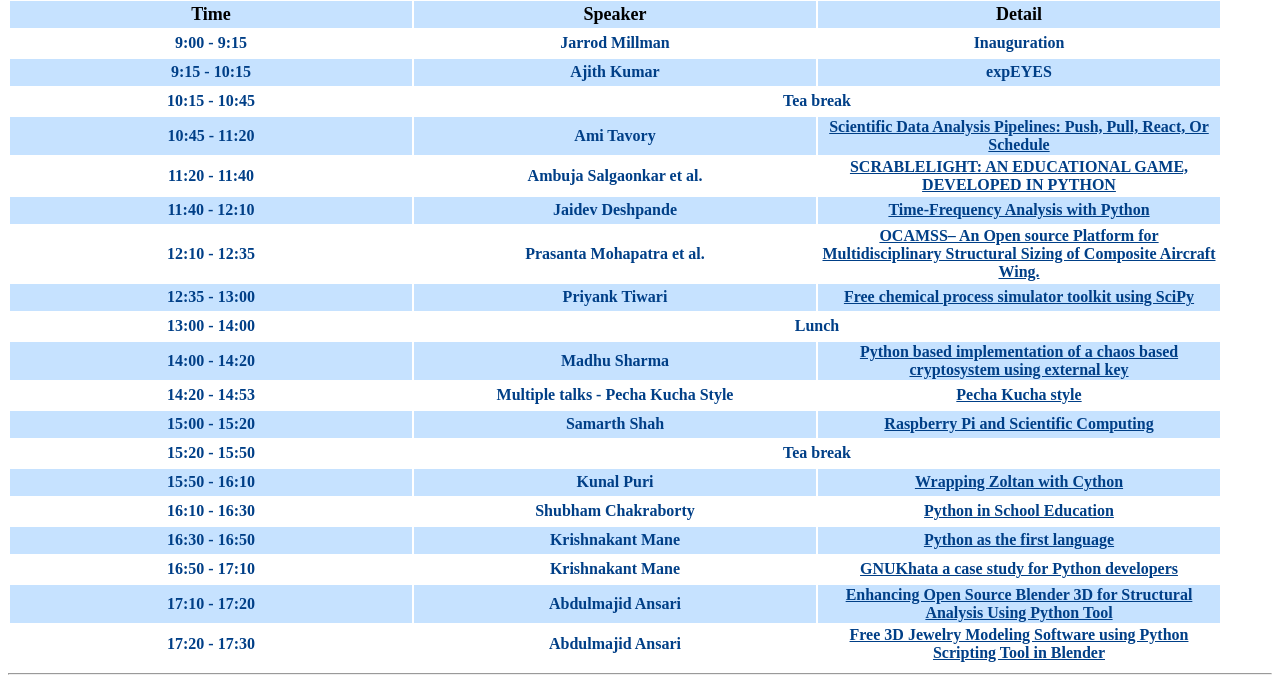
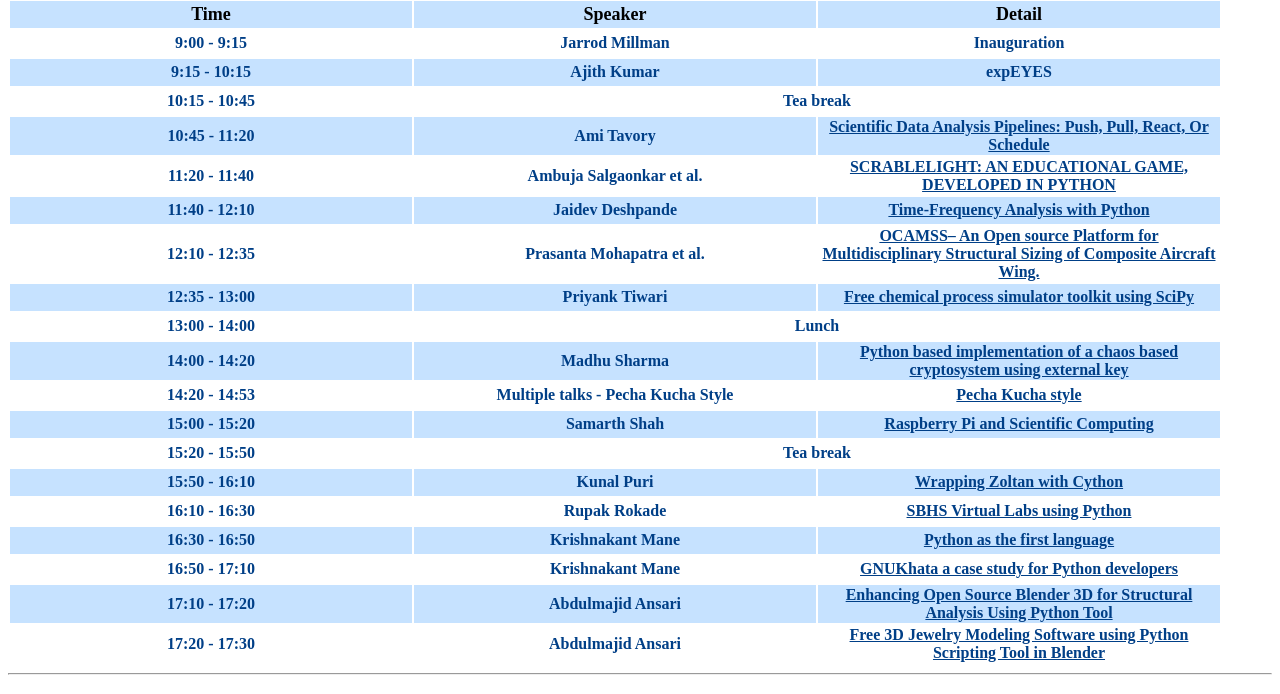
Before and after one commit to FOSSEE/scipywebsite, a Django app: template project/templates/talk/schedule.html in a window 1280 px wide. Shown: the part 1901-2595 px from the top of the page. Run offline with Django 3.2, Linux system fonts and the light colour scheme; the template is opened without the code that fills it, so the values that code supplies are empty.

Commit message:
Changes in the schedule

```diff
--- a/project/templates/talk/schedule.html
+++ b/project/templates/talk/schedule.html
@@ -134,7 +134,7 @@ a
     <tr>
     <td class=tdstyle>15:50 - 16:10 <td class=tdstyle>Kunal Puri <td class=tdstyle><a href=#3.13>Wrapping Zoltan with Cython</a>
     <tr>
-    <td class=tdstyle>16:10 - 16:30 <td class=tdstyle>Shubham Chakraborty <td class=tdstyle><a href=#3.14>Python in School Education</a>
+    <td class=tdstyle>16:10 - 16:30 <td class=tdstyle>Rupak Rokade <td class=tdstyle><a href=#3.14>SBHS Virtual Labs using Python</a>
     <tr>
     <td class=tdstyle>16:30 - 16:50 <td class=tdstyle>Krishnakant Mane <td class=tdstyle><a href=#3.15>Python as the first language</a>
     <tr>
@@ -317,11 +317,17 @@ where the particles/cells are free to move in the computational domain.
 
 </p>
 
-<h3 id="3.14">Shubham Chakraborty: Python in School Education</h3><a style="margin-left:570px;" href=#top>back to top</a>
+<h3 id="3.14">Rupak Rokade: SBHS Virtual Labs using Python</h3><a style="margin-left:570px;" href=#top>back to top</a>
 
 <h4>Abstract</h4>
 
-<p class="abstract">In the last one year or so I have tried to incorporate the use of open source in School Education with special emphasis on Python. Most of the students I came across had little or no programming background. Even students belonging to so called good schools have very little or no programming back ground. And the best part is that most of the students as well as teachers only know Python as a giant snake! To change this perception, to teach programming logic and to introduce students and teachers to the world of Open Source I decided to do something. First I started with a survey of 10 nearby schools and put students and teachers through a simple questionnaire to find out whether they have any idea of programming and what do they know about free and open source applications including Python. Then I started by changing the system at our school itself. So most of my computers have already been converted to dual boot with Ubuntu 12.04 LTS or else the usb sticks they use have been converted to bootable Ubuntu drive. The next step was to start teaching students programming and I found the interpreter power of Python to be the most suitable. Also I used Phoenix interface (created by IUAC, New Delhi) in sync with Python to make the learning as fun as possible.
+<p class="abstract">This talk will present the use of python in the development and im-
+plementation of a Remote Triggered Virtual Lab for Single Board Heater
+System. The talk will focus on how the virtual lab for SBHS was setup
+using python. Things like how the client is given the access to a hardware
+hosted at a remote location will be discussed. The technique choosen for
+network communication as well as hardware communication using Python
+will be presented.
 </p>
 
 <h3 id="3.15">Krishnakant Mane: Python as the first language</h3><a style="margin-left:570px;" href=#top>back to top</a>
```
